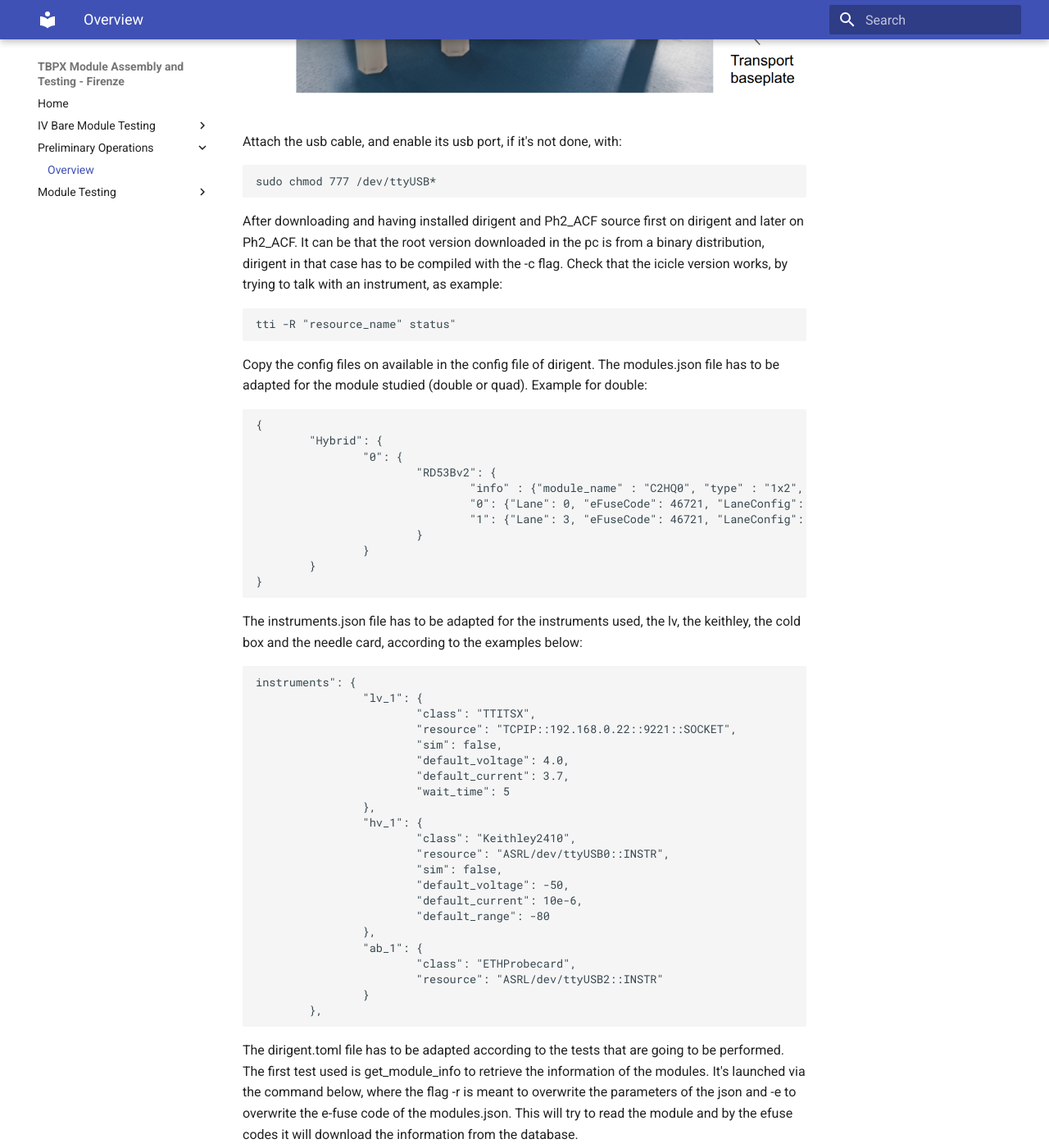
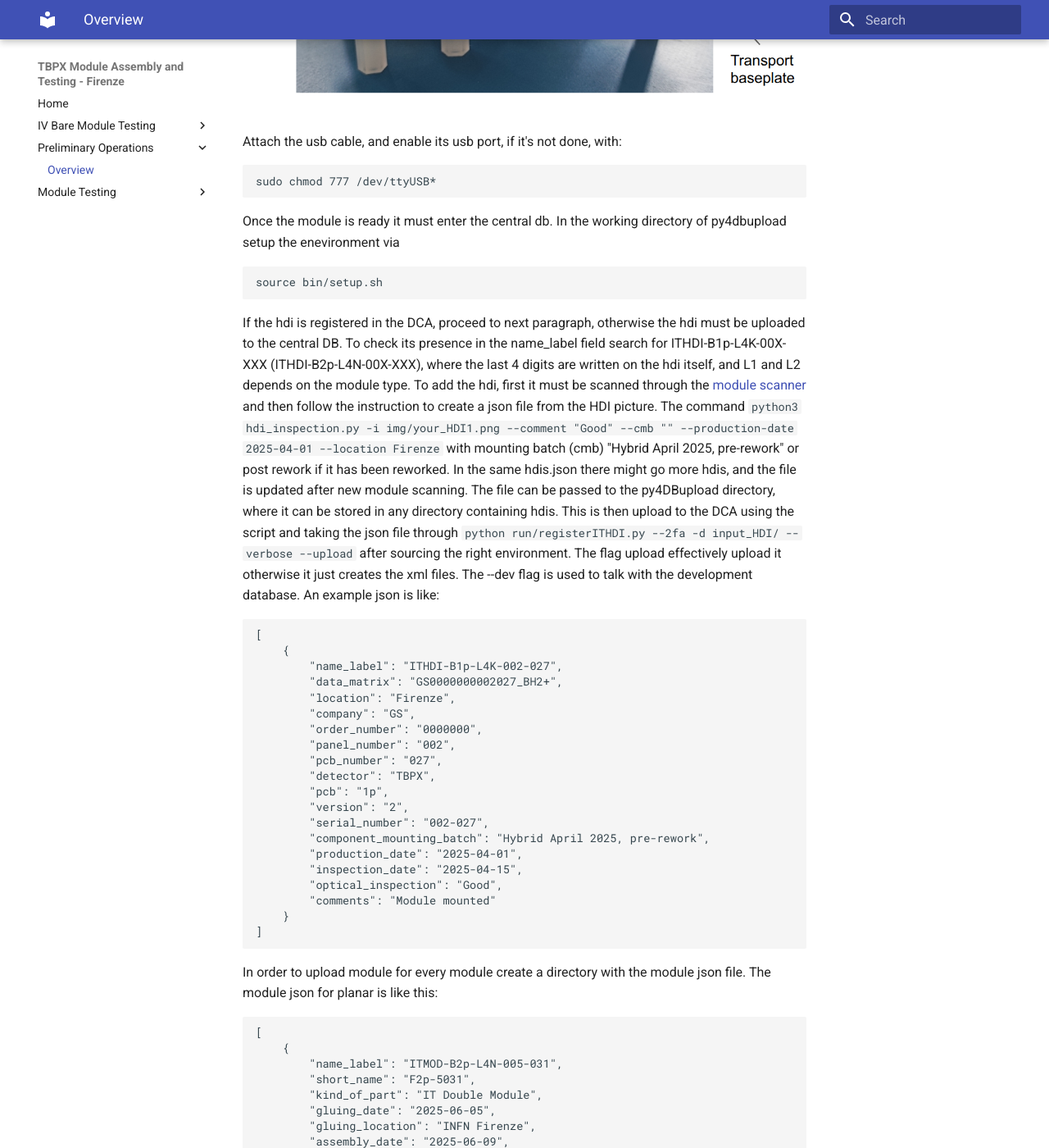
Before and after one commit to bardellig/TBPX-FI-Module-Docs, an MkDocs documentation site: the page built from docs/module_testing_preliminary/preliminary_op.md, in a window 1280 px wide and 1400 px high, scrolled down 1770 px. Shown: the whole window at 82% size. Built offline with MkDocs 1.6.1 and Material for MkDocs 9.7.7, drawn with Linux system fonts in a browser that asks for light colours; some of the changed text lies outside the part shown.

Commit message:
Upd on DB doc

````diff
--- a/docs/module_testing_preliminary/preliminary_op.md
+++ b/docs/module_testing_preliminary/preliminary_op.md
@@ -29,6 +29,80 @@ First visual inspect the module, the wire-bondings, the status of connectors of
 
 
 
+ Attach the usb cable, and enable its usb port, if it's not done, with:
+```
+sudo chmod 777 /dev/ttyUSB*
+```
+Once the module is ready it must enter the central db. In the working directory of py4dbupload setup the enevironment via
+```
+source bin/setup.sh
+```
+
+If the hdi is registered in the DCA, proceed to next paragraph, otherwise the hdi must be uploaded to the central DB. To check its presence in the name_label field search for ITHDI-B1p-L4K-00X-XXX (ITHDI-B2p-L4N-00X-XXX), where the last 4 digits are written on the hdi itself, and L1 and L2 depends on the module type. To add the hdi, first it must be scanned through the [module scanner](https://gitlab.cern.ch/psi/module-scanner) and then follow the instruction to create a json file from the HDI picture. The command `python3 hdi_inspection.py -i img/your_HDI1.png --comment "Good" --cmb "" --production-date 2025-04-01 --location Firenze` with mounting batch (cmb) "Hybrid April 2025, pre-rework" or post rework if it has been reworked. In the same hdis.json there might go more hdis, and the file is updated after new module scanning. The file can be passed  to the py4DBupload directory, where it can be stored in any directory containing hdis. This is then upload to the DCA using the script and taking the json file through ` python run/registerITHDI.py --2fa -d input_HDI/ --verbose --upload` after sourcing the right environment. The flag upload effectively upload it otherwise it just creates the xml files. The --dev flag is used to talk with the development database. An example json is like:
+```
+[
+    {
+        "name_label": "ITHDI-B1p-L4K-002-027",
+        "data_matrix": "GS0000000002027_BH2+",
+        "location": "Firenze",
+        "company": "GS",
+        "order_number": "0000000",
+        "panel_number": "002",
+        "pcb_number": "027",
+        "detector": "TBPX",
+        "pcb": "1p",
+        "version": "2",
+        "serial_number": "002-027",
+        "component_mounting_batch": "Hybrid April 2025, pre-rework",
+        "production_date": "2025-04-01",
+        "inspection_date": "2025-04-15",
+        "optical_inspection": "Good",
+        "comments": "Module mounted"
+    }
+]
+```
+
+
+In order to upload module for every module create a directory with the module json file. The module json for planar is like this:
+```
+[
+    {
+        "name_label": "ITMOD-B2p-L4N-005-031",
+        "short_name": "F2p-5031",
+        "kind_of_part": "IT Double Module",
+        "gluing_date": "2025-06-05",
+        "gluing_location": "INFN Firenze",
+        "assembly_date": "2025-06-09",
+        "assembly_location": "INFN Firenze",
+        "location": "Firenze",
+        "comments": "Module passed QC",
+        "baremodule": "ITBM-D-ADV-000269",
+        "status": "Good",
+        "mechanical_status": "Assembled"
+    }
+]
+```
+
+While for 3D the file is like this:
+```
+[
+    {
+        "name_label": "ITMOD-B1p-L4K-002-029",
+        "short_name": "F1p-2029",
+        "kind_of_part": "IT 3D Module",
+        "gluing_date": "2025-02-07",
+        "gluing_location": "INFN Firenze",
+        "assembly_date": "2025-02-12",
+        "assembly_location": "INFN Firenze",
+        "location": "Firenze",
+        "comments": "Module passed QC, Lane 0 of ROC1 has been damaged on the HDI",
+        "baremodule": "ITBM-S-ADV-000165,ITBM-S-ADV-000163",
+        "status": "Good",
+        "mechanical_status": "Assembled"
+    }
+]
+```
+To upload 3D at the moment you must use the following [Merge Request](https://gitlab.cern.ch/cms-ph2-database/py4dbupload/-/merge_requests/68). The upload is done through `python run/registerITModule.py --2fa -d module004035/ --verbose --upload`
 
 
 
@@ -36,10 +110,6 @@ First visual inspect the module, the wire-bondings, the status of connectors of
 
 
 
- Attach the usb cable, and enable its usb port, if it's not done, with:
-```
-sudo chmod 777 /dev/ttyUSB*
-```
 
 After downloading and having installed dirigent and Ph2_ACF source first on dirigent and later on Ph2_ACF. It can be that the root version downloaded in the pc is from a binary distribution, dirigent in that case has to be compiled with the -c flag. Check that the icicle version works, by trying to talk with an instrument, as example:
 ```
@@ -123,13 +193,16 @@ The outcome should be similar to:
 2025-10-07 12:57:24 INFO get_module_info - Done.
 ```
 
-To enable uploading the results in Panthera -
+To enable uploading the results in Panthera the felis flag must be set to `felis = true`, it will require the user panthera credentials.
 
 
 The most common scans are the iv_curve scan, with limit imposed to -80 V for 3D and to -350 V for planar. In the scan the flag monitor_temperature has to be set true such that the temperature is registered at the end of the scan. At the moment it's possible to increase the time of the measurements, through the flag temp_runtime to 20, and launching the scan with
 ```
 dirigent -C dirigent.toml iv_curve -t 20
 ```
-This is done to guarantee enough time to Ph2_ACF such that it's able to save correctly the monitoring files
+This is done to guarantee enough time to Ph2_ACF to save correctly the monitoring files. The expected output is also uploaded to Panthera if the flag is set to true. The output would look like this:
+![Panthera_iv](c_iv_panther.png)
+
+
 
 [← Back to main page](../index.md)
````
Also changed, not shown: docs/module_testing_preliminary/c_iv_panther.png (added).
